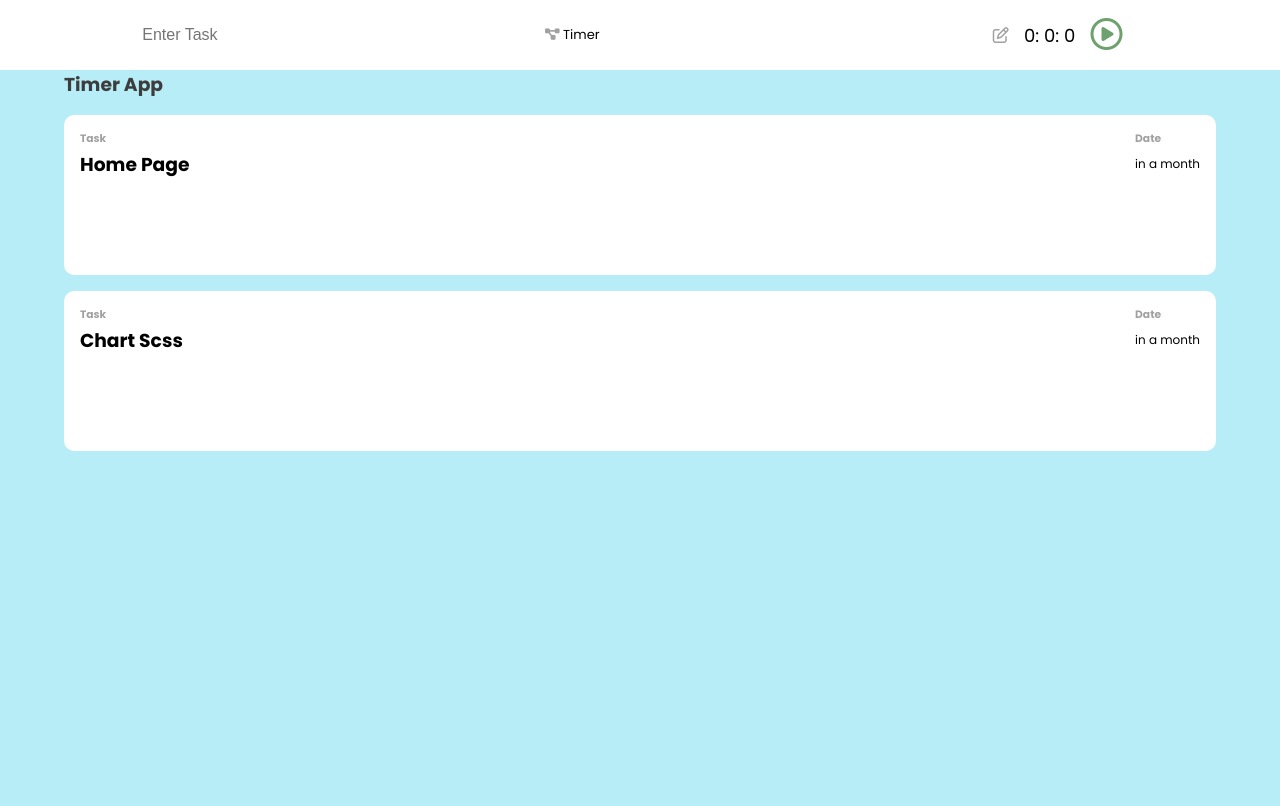
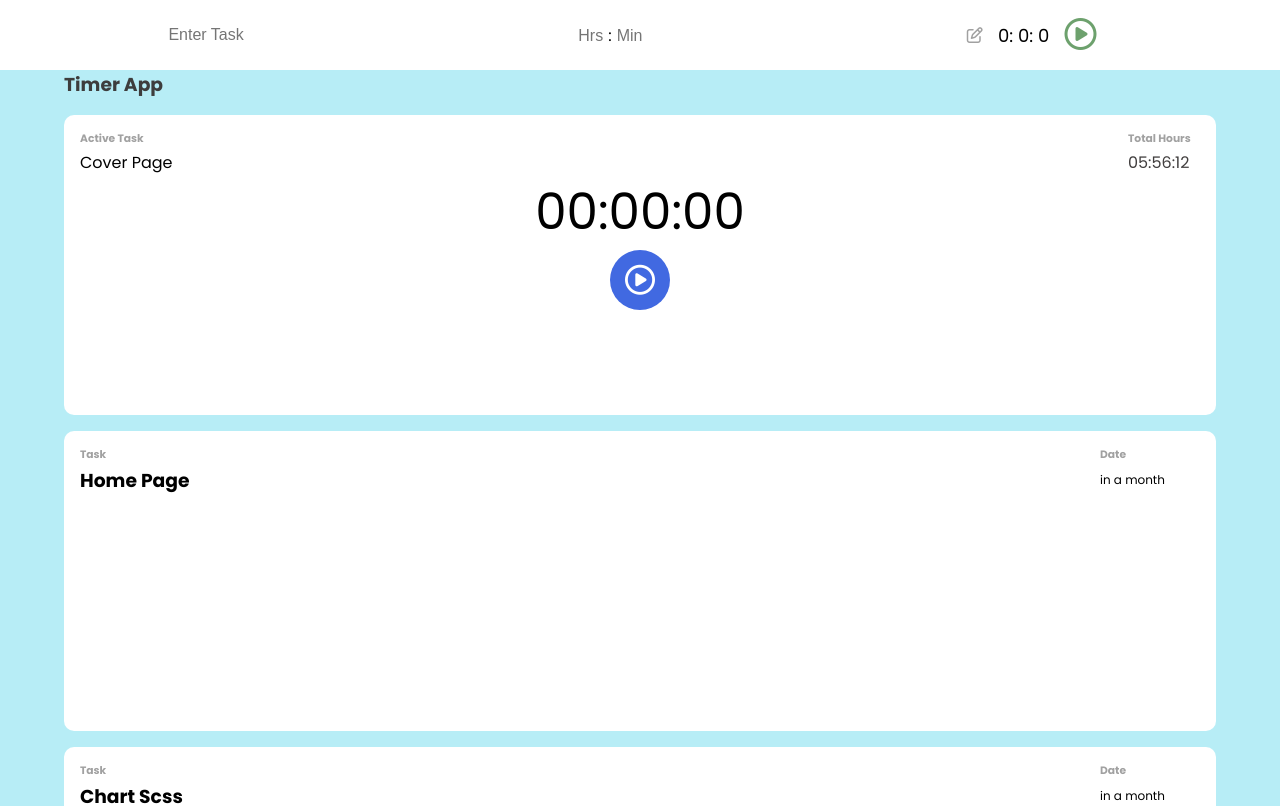
Before and after one commit to zenonn37/time, a Vue app: page /projects/697 in a window 1280 px wide. Shown: the top 806 px of the page. Built offline with nearby package versions, Linux system fonts and the light colour scheme.

Commit message:
added activity

```diff
--- /dev/null
+++ b/src/components/ActiveTask.vue
@@ -0,0 +1,28 @@
+<template>
+  <div class="panel-parent">
+    <div class="panel-container">
+      <div class="panel-top">
+        <div class="activity-name">
+          <h6>Active Task</h6>
+          <span>Cover Page</span>
+        </div>
+        <div class="panel-time">
+          <h6>Total Hours</h6>
+          <span class="hours">05:56:12</span>
+        </div>
+      </div>
+      <div class="activity-bottom">
+        <CountDown />
+      </div>
+    </div>
+  </div>
+</template>
+
+<script>
+import CountDown from "@/components/timers/CountDown";
+export default {
+  components: {
+    CountDown
+  }
+};
+</script>
--- a/src/components/header/Header.vue
+++ b/src/components/header/Header.vue
@@ -5,10 +5,10 @@
         <div class="task">
           <input type="text" placeholder="Enter Task" />
         </div>
-        <div class="project">
-          <i class="fas fa-project-diagram"></i>
-          Timer
-          <!-- <vSelect :options="projects" /> -->
+        <div class="new-time">
+          <input type="text" placeholder="Hrs" />
+          <span>:</span>
+          <input type="text" placeholder="Min" />
         </div>
 
         <div class="timer">
--- a/src/components/timers/CountDown.vue
+++ b/src/components/timers/CountDown.vue
@@ -1,25 +1,27 @@
 <template>
   <div class="count-down-parent">
     <div class="count-down">
-      <h2>
-        <span>{{d_hours}}</span>:
-        <span>{{d_minutes}}</span>:
-        <span>{{d_seconds}}</span>
-      </h2>
+      <div>
+        <span>{{d_hours}}0:</span>
+        <span>{{d_minutes}}0:</span>
+        <span>{{d_seconds}}0</span>
+      </div>
+
+      <div class="count-start" @click="timer()">
+        <i class="far fa-play-circle play"></i>
+      </div>
 
       <div class="time">
         <form @submit.prevent="onCountDown()">
-          <input type="text" v-model.trim="count.d_hours" />
-          <input type="text" v-model.trim="count.d_minutes" />
-
+          <!--
           <input type="submit" value="Set Time" />
           <input type="button" value="Start" @click="timer()" />
           <input type="button" value="Stop" @click="onStopTimer()" />
           <input type="button" value="Reset" @click="onResetTimer()" />
           <input type="button" value="Pause" @click="onPause()" />
-          <input type="button" value="Resume" @click="onResume()" />
+          <input type="button" value="Resume" @click="onResume()" />-->
         </form>
-        <div>{{userTime}}</div>
+        <!-- <div>{{userTime}}</div> -->
       </div>
     </div>
   </div>
@@ -39,10 +41,6 @@ export default {
         d_hours: ""
       },
 
-      hour: "",
-      minutes: "",
-      sec_h: "",
-      sec_m: "",
       time: "",
       start: "",
       end: "",
@@ -82,10 +80,8 @@ export default {
       this.displayTimer();
       this.interval = setInterval(() => {
         const secondsLeft = Math.round((then - Date.now()) / 1000);
-        this.entry--;
-        // this.secHour--;
-        this.sec_m--;
-        this.sec_h--;
+        --this.entry;
+
         console.log(this.entry);
 
         //check to stop
--- a/src/style/main.css
+++ b/src/style/main.css
@@ -96,8 +96,19 @@ h1, h2, h3, h4, h5, h6 {
       justify-content: space-around;
 }
 
+.header-parent .header-content .new-time input[type="text"] {
+  height: 100%;
+  width: 30px;
+  border-bottom: 1px solid #000;
+  font-size: 100%;
+  color: #a1a1a1;
+  outline: none;
+  margin-left: 5px;
+  border: none;
+}
+
 .header-parent .header-content .task {
-  width: 150px;
+  width: 100px;
 }
 
 .header-parent .header-content .task input[type="text"] {
@@ -117,6 +128,44 @@ h1, h2, h3, h4, h5, h6 {
 .header-parent .header-content .project i {
   color: #a1a1a1;
   font-size: small;
+}
+
+.count-down-parent .count-down {
+  display: -webkit-box;
+  display: -ms-flexbox;
+  display: flex;
+  -webkit-box-orient: vertical;
+  -webkit-box-direction: normal;
+      -ms-flex-direction: column;
+          flex-direction: column;
+  -webkit-box-align: center;
+      -ms-flex-align: center;
+          align-items: center;
+}
+
+.count-down-parent .count-down i {
+  color: #fff;
+  font-size: 30px;
+}
+
+.count-down-parent .count-down span {
+  font-size: 50px;
+}
+
+.count-down-parent .count-down .count-start {
+  width: 60px;
+  height: 60px;
+  background-color: royalblue;
+  border-radius: 50%;
+  display: -webkit-box;
+  display: -ms-flexbox;
+  display: flex;
+  -webkit-box-pack: center;
+      -ms-flex-pack: center;
+          justify-content: center;
+  -webkit-box-align: center;
+      -ms-flex-align: center;
+          align-items: center;
 }
 
 .count-up-parent {
@@ -152,10 +201,17 @@ h1, h2, h3, h4, h5, h6 {
 
 .panel-parent {
   background-color: #fff;
-  height: 160px;
+  height: 300px;
   min-width: 320px;
   border-radius: 10px;
   margin: 1rem 0 1rem 0;
+  -webkit-transition: all 0.3s ease-in;
+  transition: all 0.3s ease-in;
+  overflow: hidden;
+}
+
+.panel-parent:hover {
+  height: 250px;
 }
 
 .panel-parent i {
@@ -194,6 +250,25 @@ h1, h2, h3, h4, h5, h6 {
 
 .panel-parent .panel-top .panel-time {
   width: 72px;
+}
+
+.panel-parent .panel-top .panel-dates {
+  width: 100px;
+}
+
+.panel-parent .panel-top .activity-name {
+  -webkit-box-flex: 1;
+      -ms-flex: 1;
+          flex: 1;
+}
+
+.panel-parent .activity-bottom {
+  display: -webkit-box;
+  display: -ms-flexbox;
+  display: flex;
+  -webkit-box-pack: center;
+      -ms-flex-pack: center;
+          justify-content: center;
 }
 
 .panel-parent .panel-bottom {
--- a/src/style/modules/_countdown.scss
+++ b/src/style/modules/_countdown.scss
@@ -0,0 +1,25 @@
+.count-down-parent{
+  .count-down{
+      display: flex;
+      flex-direction: column;
+      align-items: center;
+      i{
+          color:$white;
+          font-size: 30px;
+      }
+    span{
+        font-size:50px;
+      }
+
+      .count-start{
+          width: 60px;
+          height: 60px;
+          background-color: royalblue;
+          border-radius: 50%;
+          display: flex;
+          justify-content: center;
+          align-items: center;
+      }
+  }
+
+}
--- a/src/style/modules/_header.scss
+++ b/src/style/modules/_header.scss
@@ -14,8 +14,22 @@
         flex-direction: row;
         align-items: center;
         justify-content: space-around;
+        .new-time{
+
+            input[type="text"]{
+                height:100%;
+                width:30px;
+                border-bottom:1px solid #000;
+                font-size: 100%;
+               color: $grey;
+                outline: none;
+                margin-left: 5px;
+                border:none;
+
+            }
+        }
         .task{
-            width: 150px;
+            width: 100px;
            input[type="text"]{
             width: 120px;
                outline: none;
@@ -23,7 +37,9 @@
                border:none;
                font-size: 100%;
                color: $grey;
+
            }
+
         }
         .project{
          //@at-rootmax-width: 150px;
--- a/src/style/modules/_panels.scss
+++ b/src/style/modules/_panels.scss
@@ -1,10 +1,16 @@
 .panel-parent{
 
   background-color: $white;
-  height: 160px;
+  height: 300px;
+
   min-width: 320px;
   border-radius: 10px;
   margin: 1rem 0 1rem 0;
+  transition: all 0.3s ease-in;
+  overflow: hidden;
+  &:hover{
+      height: 250px;
+  }
 
   i{
       font-size:small;
@@ -38,7 +44,18 @@
      .panel-time{
          width: 72px;
      }
+     .panel-dates{
+        width: 100px;
+     }
+     .activity-name{
+         flex:1;
+     }
 
+  }
+  .activity-bottom{
+    display: flex;
+
+    justify-content: center;
   }
 
   .panel-bottom{
--- a/src/views/Project.vue
+++ b/src/views/Project.vue
@@ -11,6 +11,7 @@
     </template>
 
     <template v-else>
+      <ActiveTask />
       <div class="tasks">
         <TimeList :hour="task" v-for="task in tasks" :key="task.id" />
       </div>
@@ -20,11 +21,13 @@
 
 <script>
 import TimeList from "@/components/TimeList";
+import ActiveTask from "@/components/ActiveTask";
 export default {
   name: "Project",
   props: ["id"],
   components: {
-    TimeList
+    TimeList,
+    ActiveTask
   },
   computed: {
     project() {
```
Also changed, not shown: 1 other file (tests, documents, lock files or other folders).
